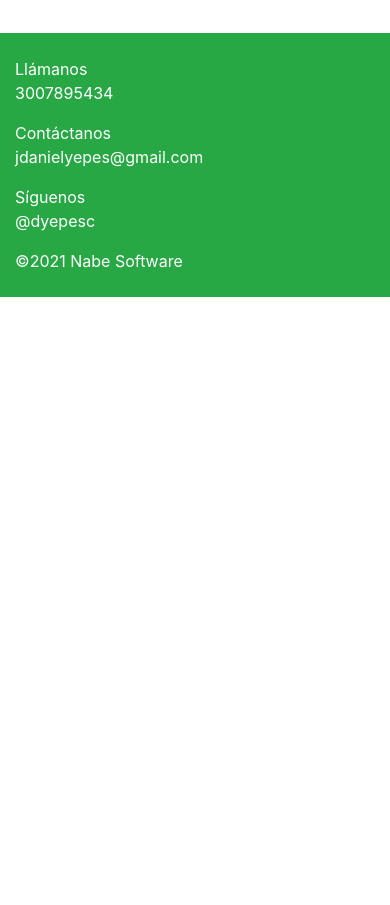
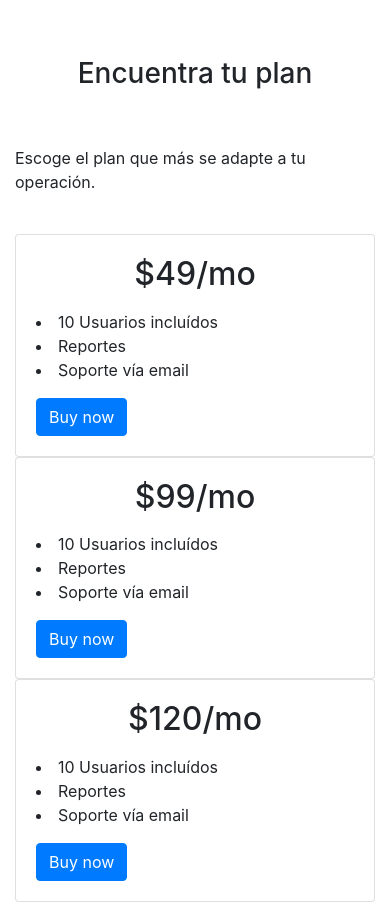
Before and after one commit to dyepesc/MVP-Platzi, a plain HTML site: page index.html in a window 390 px wide. Shown: the part 3440-4345 px from the top of the page. Before the commit the page ends 3737 px from the top, so only its background shows below. Drawn offline with nearby package versions, Linux system fonts and the light colour scheme.

Commit message:
Se aañade pricing

```diff
--- a/index.html
+++ b/index.html
@@ -37,6 +37,9 @@
                 </li>
                 <li class="nav-item">
                     <a class="nav-link" href="#contacto">CONTACTO</a>
+                </li>
+                <li class="nav-item">
+                    <a class="nav-link" href="#pricing">PRICING</a>
                 </li>
 
                 <button type="button" class="btn btn-success">INICIAR SESIÓN</button>
@@ -219,6 +222,87 @@
     </section>
     <!-- /Contacto -->
 
+    <!-- Pricing -->
+
+    <section id="pricing" class="mt-4 mb-4">
+        <div class="container">
+            <div class="row">
+                <div class="col text-center  mt-4 mb-4">
+                    <h3>Encuentra tu plan</h3>
+                </div>
+            </div>
+            <div class="row">
+                <div class="col text-left  mt-4 mb-4">
+                    <p>Escoge el plan que más se adapte a tu operación.
+
+                    </p>
+                </div>
+            </div>
+            <div class="row">
+                <div class="col-sm-4">
+                  <div class="card">
+                    <div class="card-body">
+                      <h2 class="card-title text-center">$49/mo</h2>
+                      <p class="card-text">
+                          <li>
+                              10 Usuarios incluídos
+                          </li>
+                          <li>
+                            Reportes
+                          </li>
+                          <li>
+                            Soporte vía email
+                          </li>
+                      </p>
+                      <a href="#" class="btn btn-primary">Buy now</a>
+                    </div>
+                  </div>
+                </div>
+                <div class="col-sm-4">
+                  <div class="card">
+                    <div class="card-body">
+                      <h2 class="card-title text-center">$99/mo</h2>
+                      <p class="card-text">
+                        <li>
+                            10 Usuarios incluídos
+                        </li>
+                        <li>
+                          Reportes
+                        </li>
+                        <li>
+                          Soporte vía email
+                        </li>
+                      </p>
+                      <a href="#" class="btn btn-primary">Buy now</a>
+                    </div>
+                  </div>
+                </div>
+                <div class="col-sm-4">
+                    <div class="card">
+                      <div class="card-body">
+                        <h2 class="card-title text-center">$120/mo</h2>
+                        <p class="card-text">
+                            <li>
+                                10 Usuarios incluídos
+                            </li>
+                            <li>
+                              Reportes
+                            </li>
+                            <li>
+                              Soporte vía email
+                            </li>
+                        </p>
+                        <a href="#" class="btn btn-primary">Buy now</a>
+                      </div>
+                    </div>
+                  </div>
+            </div>
+        </div>
+    </section>
+
+    <!-- /Pricing -->
+
+
     <!-- Footer -->
     <footer id="footer" class="pb-4 pt-4">
         <div class="container">
```
